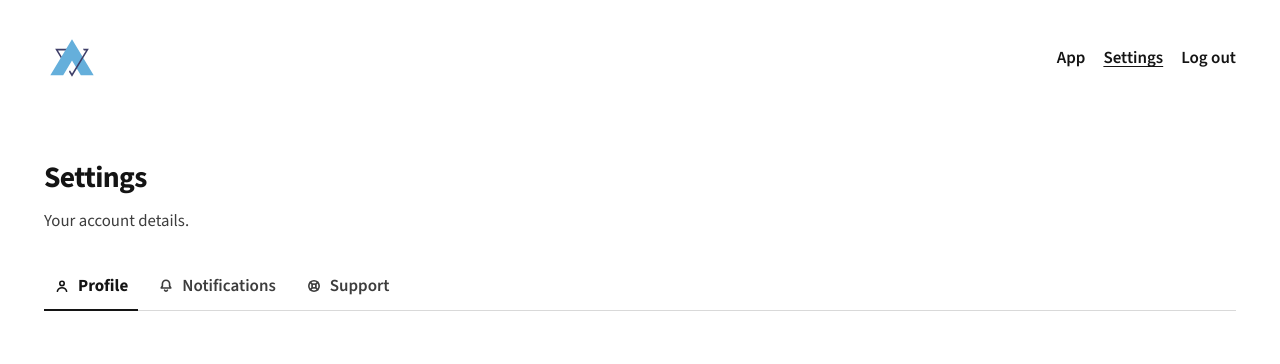
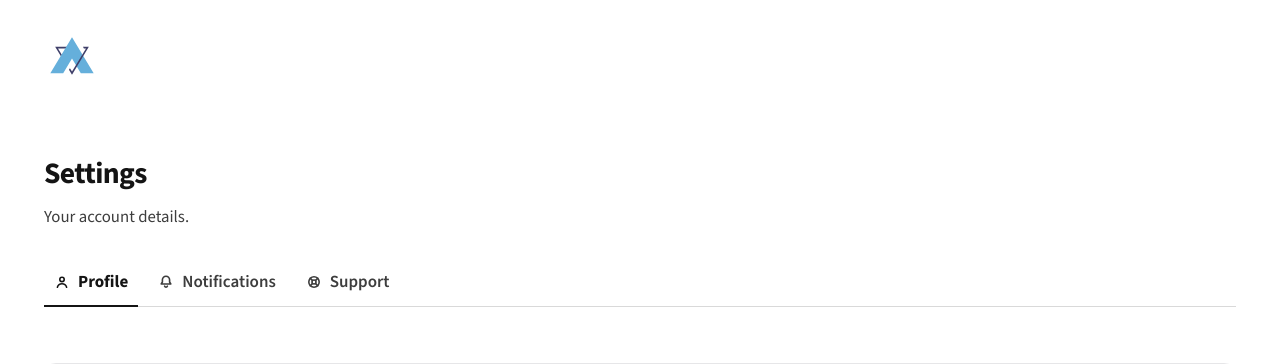
Before and after one commit to pagetree/atalaya-monitor, a PHP site: page /app/settings.php in a window 1280 px wide. Shown: the top 364 px of the page. Run offline with PHP 8.4, Linux system fonts and the light colour scheme; the visitor is signed in with stand-in values (Sample User, id 1); data that the repository does not hold is empty; some libraries are stand-ins or nearby versions.

Commit message:
Refactor account navigation and settings integration
- Removed the unused `$onAccount` variable from settings.php and brandbar.php.
- Updated brandbar.php to eliminate account links, streamlining the navigation.
- Added a new settings link in nav.php for improved accessibility to the settings page.

```diff
--- a/app/includes/brandbar.php
+++ b/app/includes/brandbar.php
@@ -1,7 +1,6 @@
 <?php
 
 $homeHref = 'index.php';
-$onAccount = !empty($onAccount);
 ?>
 <div class="dash-brand">
   <a class="brand" href="<?= htmlspecialchars($homeHref, ENT_QUOTES, 'UTF-8') ?>">
@@ -12,9 +11,4 @@ $onAccount = !empty($onAccount);
       </span>
     </span>
   </a>
-  <nav class="account-links" aria-label="Main">
-    <a href="index.php"<?= $onAccount ? '' : ' aria-current="page"' ?>>App</a>
-    <a href="settings.php"<?= $onAccount ? ' aria-current="page"' : '' ?>>Settings</a>
-    <a href="../auth/logout.php">Log out</a>
-  </nav>
 </div>
--- a/app/includes/nav.php
+++ b/app/includes/nav.php
@@ -26,4 +26,9 @@ return [
         'label' => 'Public Status Page',
         'icon' => '<circle cx="8" cy="8" r="5.5"/><path d="M2.6 8h10.8M8 2.6c1.6 1.8 2.4 3.6 2.4 5.4S9.6 11.6 8 13.4C6.4 11.6 5.6 9.8 5.6 8S6.4 4.4 8 2.6z"/>',
     ],
+    [
+        'href' => 'settings.php',
+        'label' => 'Settings',
+        'icon' => '<circle cx="8" cy="8" r="2.1"/><path d="M8 1.7v1.7M8 12.6v1.7M1.7 8h1.7M12.6 8h1.7M3.4 3.4l1.2 1.2M11.4 11.4l1.2 1.2M12.6 3.4l-1.2 1.2M4.6 11.4l-1.2 1.2"/>',
+    ],
 ];
--- a/app/settings.php
+++ b/app/settings.php
@@ -4,7 +4,6 @@ require __DIR__ . '/includes/guard.php';
 require __DIR__ . '/includes/avatar.php';
 
 [$appUser, $appProfile] = app_boot();
-$onAccount = true;
 
 $tabs = [
     'profile' => 'Profile',
```
